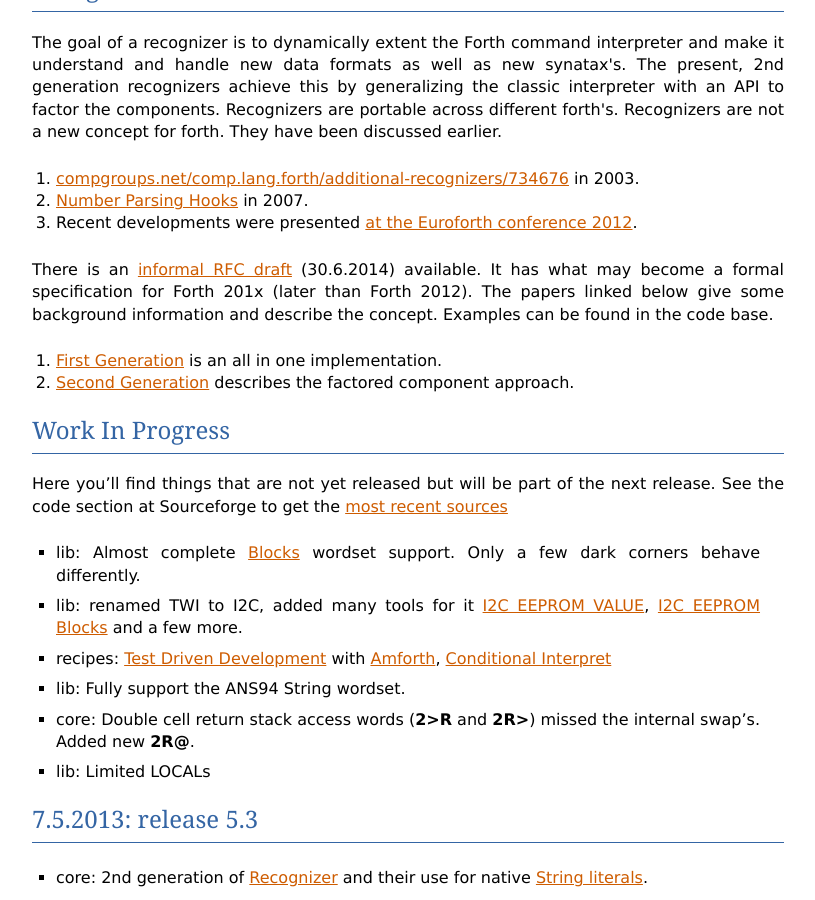
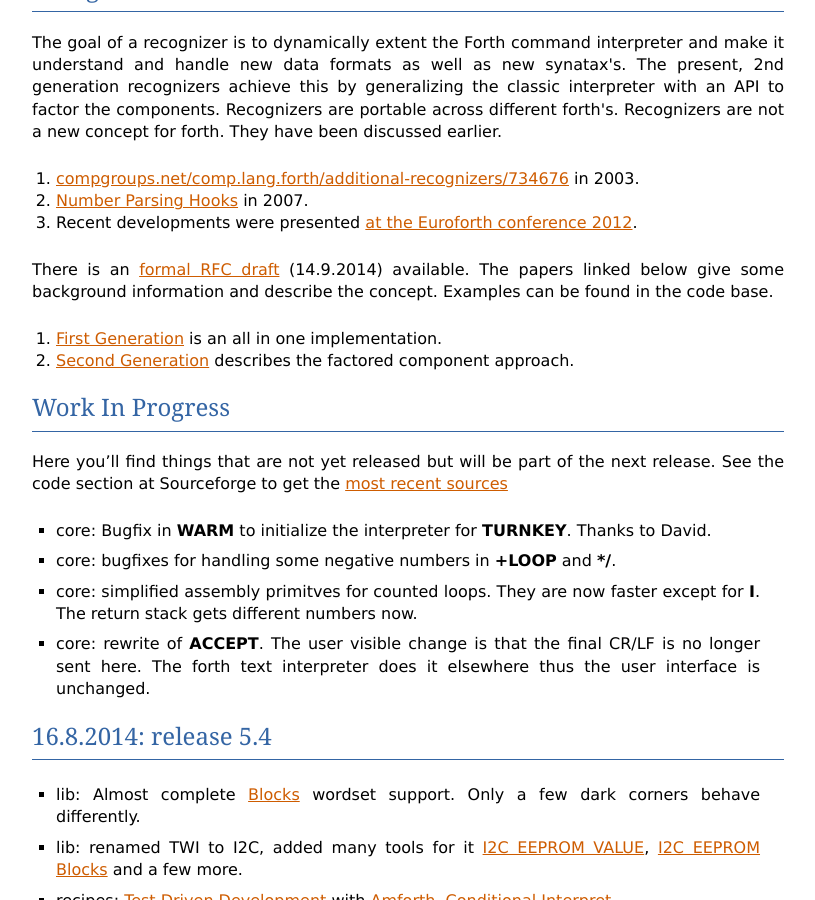
Before and after one commit to wexi/amforth-shadow, a Sphinx documentation site: the page built from doc/source/index.rst, in a window 1280 px wide and 900 px high, scrolled down 965 px. Shown: the whole window, without its empty margins (64-879 px from the left). Built offline with Sphinx 7.4.7, drawn with Linux system fonts in a browser that asks for light colours; pages that are not in the unit, such as notebooks, are missing from menus.

Commit message:
Sync with current work state
git-svn-id: svn://svn.code.sf.net/p/amforth/code/trunk@1665 fd1c0b69-5d68-47f5-910c-86182ebb6ecd

```diff
--- a/doc/source/html/recognizers.html
+++ b/doc/source/html/recognizers.html
@@ -19,8 +19,7 @@ Number Parsing Hooks</a> in 2007.
 at the Euroforth conference 2012</a>.
 </ol>
 
-There is an <a href="/pr/Recognizer-rfc.pdf">informal RFC draft</a> (30.6.2014) available.
-It has what may become a formal specification for Forth 201x (later than Forth 2012).
+There is an <a href="/pr/Recognizer-rfc.pdf">formal RFC draft</a> (14.9.2014) available.
 
 The papers linked below give some background information and
 describe the concept. Examples can be found in the code base.
--- a/doc/source/index.rst
+++ b/doc/source/index.rst
@@ -43,6 +43,21 @@ released but will be part of the next release.
 See the code section at Sourceforge to get the
 `most recent sources <http://sourceforge.net/p/amforth/code/HEAD/tree/trunk/>`__
 
+* core: Bugfix in :command:`warm` to initialize the interpreter for
+  :command:`turnkey`. Thanks to David.
+* core: bugfixes for handling some negative numbers in :command:`+loop`
+  and :command:`*/`.
+* core: simplified assembly primitves for counted loops. They are
+  now faster except for :command:`i`. The return stack gets different
+  numbers now.
+* core: rewrite of :command:`accept`. The user visible change is that the final CR/LF
+  is no longer sent here. The forth text interpreter does it elsewhere thus
+  the user interface is unchanged.
+
+16.8.2014: release 5.4
+......................
+
+
 * lib: Almost complete :ref:`Blocks` wordset support. Only a few dark corners behave differently.
 * lib: renamed TWI to I2C, added many tools for it :ref:`I2C Values`, :ref:`I2C EEPROM Blocks` and
   a few more.
```
Also changed, not shown: doc/source/recognizers.html (deleted, +0 -27 lines).
